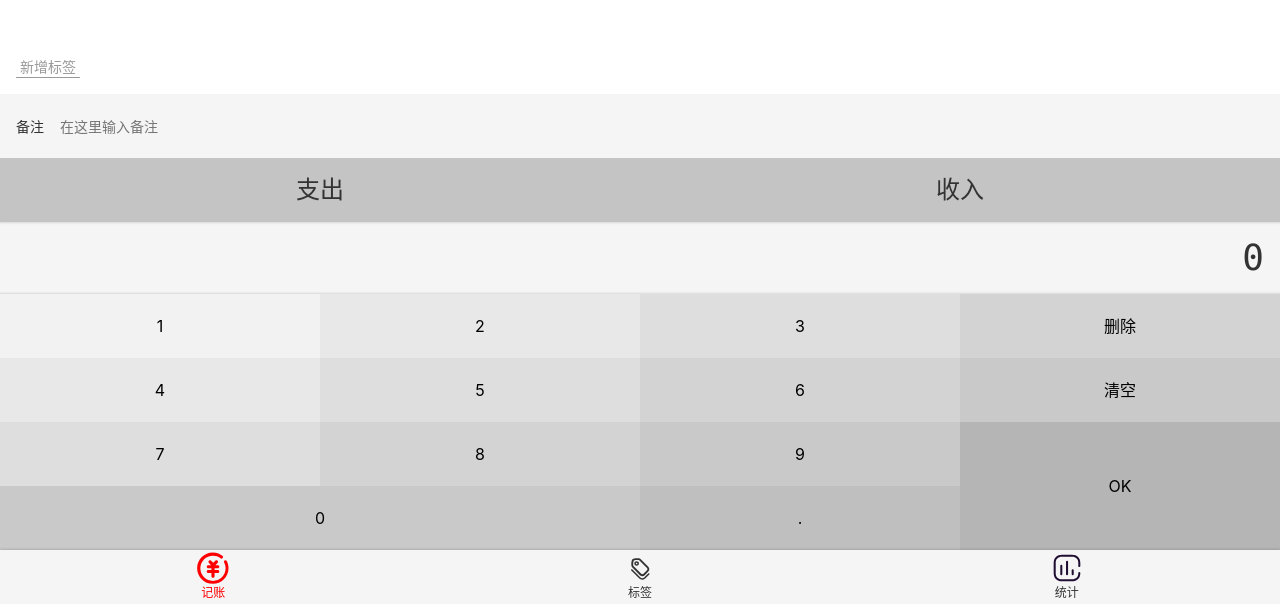
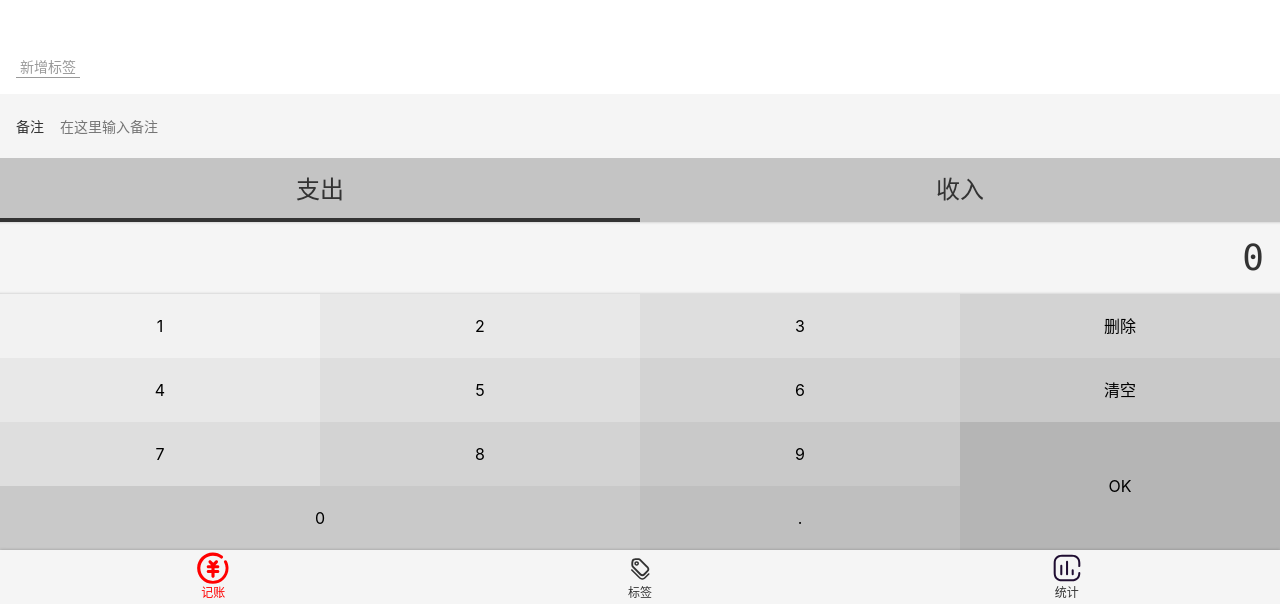
Before and after one commit to yangnju/morney, a Vue app: page /#/money in a window 1280 px wide. Shown: the part 196-800 px from the top of the page. Built offline with nearby package versions, Linux system fonts and the light colour scheme.

Commit message:
在money.vueæ·使用Tabs

```diff
--- /dev/null
+++ b/src/constants/intervalList.ts
@@ -0,0 +1,5 @@
+export default Object.freeze([
+  {text: '按天', value: 'day'},
+  {text: '按周', value: 'week'},
+  {text: '按月', value: 'month'},
+]);
--- /dev/null
+++ b/src/constants/recordTypeList.ts
@@ -0,0 +1,4 @@
+export default Object.freeze([
+  {text: '支出', value: '-'},
+  {text: '收入', value: '+'},
+]);
--- a/src/views/Money.vue
+++ b/src/views/Money.vue
@@ -1,7 +1,7 @@
 <template>
   <Layout class-prefix="layout">
     <NumberPad :value.sync="record.amount" @submit="saveRecord"/>
-    <Types :value.sync="record.type"/>
+    <tabs :data-source="recordTypeList" :value.sync="record.type"/>
     <div class="notes">
       <FormItem field-name="备注"
                 placeholder="在这里输入备注"
@@ -19,14 +19,18 @@
 import FormItem from '@/components/Money/FormItem.vue';
 import Tags from '@/components/Money/Tags.vue';
 import {Component} from 'vue-property-decorator';
+import Tabs from '@/components/Tabs.vue';
+import recordTypeList from '@/constants/recordTypeList';
 
 @Component({
-  components: {Tags, FormItem, Types, NumberPad},
+  components: {Tabs, Tags, FormItem, Types, NumberPad},
 })
 export default class Money extends Vue {
   get recordList() {
     return this.$store.state.recordList;
   }
+
+  recordTypeList = recordTypeList
 
   record: RecordItem = {
     tags: [], notes: '', type: '-', amount: 0
--- a/src/views/Statistics.vue
+++ b/src/views/Statistics.vue
@@ -1,6 +1,6 @@
 <template>
   <Layout>
-    <Tabs class-prefix="type" :data-source="typeList" :value.sync="type"/>
+    <Tabs class-prefix="type" :data-source="recordTypeList" :value.sync="type"/>
     <Tabs class-prefix="interval" :data-source="intervalList" :value.sync="interval"/>
     <div>
       type: {{ type }}
@@ -15,6 +15,8 @@
 import Vue from 'vue';
 import {Component} from 'vue-property-decorator';
 import Tabs from '@/components/Tabs.vue';
+import intervalList from '@/constants/intervalList';
+import recordTypeList from '@/constants/recordTypeList';
 
 @Component({
   components: {Tabs, Types},
@@ -22,15 +24,8 @@
 export default class Statistics extends Vue {
   type = '-';
   interval = 'day';
-  intervalList = [
-    {text: '按天', value: 'day'},
-    {text: '按周', value: 'week'},
-    {text: '按月', value: 'month'},
-  ];
-  typeList = [
-    {text: '支出', value: '-'},
-    {text: '收入', value: '+'},
-  ];
+  intervalList = intervalList;
+  recordTypeList = recordTypeList;
 }
 </script>
 
```
